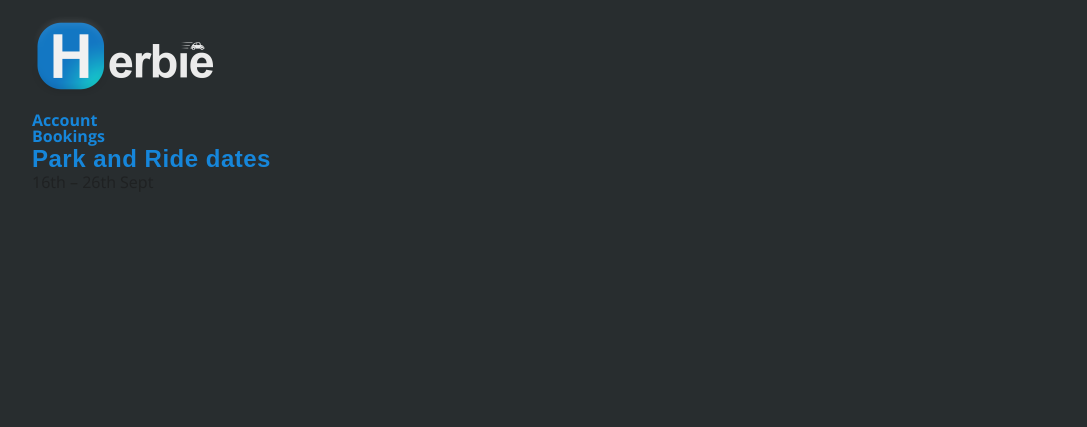
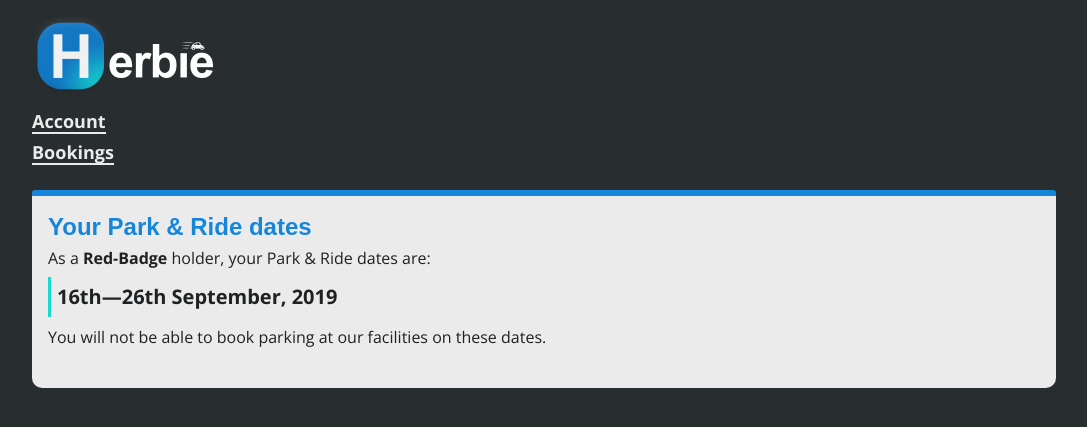
Before and after one commit to CharlieADavies/CIB_Group_work, a Flask app: page /vehicle in a window 1280 px wide. Shown: the top 427 px of the page, without its empty margins (96-1183 px from the left). Run offline with Flask 2, Linux system fonts and the light colour scheme.

Commit message:
Dashboard styling and template

```diff
--- a/static/main.css
+++ b/static/main.css
@@ -35,7 +35,14 @@ h2 {
   font-weight: 600;
   line-height: 1.25;
   font-size: 1.5em;
-  letter-spacing: 0.5px;
+  margin-bottom: 0.25em;
+}
+p {
+  margin-bottom: 0.5em;
+  line-height: 1.3;
+}
+em {
+  font-weight: 600;
 }
 label {
   font-weight: 600;
@@ -43,6 +50,23 @@ label {
 }
 label:after {
   content: ":";
+}
+blockquote {
+  padding: 10px 0 10px 6px;
+  border-left: 3px solid #16dace;
+  font-size: 20px;
+  font-weight: 600;
+  margin-bottom: 0.5em;
+}
+main {
+  border-top: 0.375rem solid #1686da;
+  border-radius: 0.1875rem 0.1875rem 0.625rem 0.625rem;
+  background-color: #ebebeb;
+  padding: 1em;
+}
+footer {
+  margin-top: 2em;
+  color: #ebebeb;
 }
 input[type=password],
 input[type=email],
@@ -56,8 +80,22 @@ input[type=text] {
 .logo {
   margin: 1em 0;
 }
+menu {
+  margin-bottom: 1em;
+}
+menu a {
+  color: #ebebeb;
+  font-size: 18px;
+  padding-bottom: 2px;
+  border-bottom: 2px solid #ebebeb;
+  display: inline-block;
+  margin-bottom: 0.5em;
+}
 .site-strapline {
   display: none;
+}
+.panel {
+  margin-bottom: 1.5em;
 }
 .panel a {
   border-bottom: 3px solid #1686da;
@@ -90,7 +128,7 @@ input[type=text] {
   .site-strapline {
     display: block;
     position: absolute;
-    width: 40%;
+    width: 570px;
     top: 280px;
     left: 640px;
   }
@@ -100,5 +138,11 @@ input[type=text] {
     top: 110px;
     margin: 0;
   }
+  footer {
+    margin: 0;
+    position: absolute;
+    bottom: 10%;
+    right: 10%;
+  }
 }
 /*# sourceMappingURL=main.css.map */
--- a/static/main.less
+++ b/static/main.less
@@ -59,7 +59,16 @@ h2 {
   color: @blue;
   .header-font();
   font-size: 1.5em;
-  letter-spacing: 0.5px;
+  margin-bottom: 0.25em;
+}
+
+p {
+  margin-bottom: 0.5em;
+  line-height: 1.3;
+}
+
+em {
+  font-weight: 600;
 }
 
 label {
@@ -69,6 +78,25 @@ label {
   &:after {
     content: ":";
   }
+}
+
+blockquote {
+  padding: 10px 0 10px 6px;
+  border-left: 3px solid @turquoise;
+  font-size: 20px;
+  font-weight: 600;
+  margin-bottom: 0.5em;
+}
+
+main {
+  .border-style();
+  background-color: @darkWhite;
+  padding: 1em;
+}
+
+footer {
+  margin-top: 2em;
+  color: @darkWhite;
 }
 
 input[type=password],
@@ -85,8 +113,25 @@ input[type=text] {
   margin: 1em 0;
 }
 
+menu {
+  margin-bottom: 1em;
+}
+
+menu a {
+  color: @darkWhite;
+  font-size: 18px;
+  padding-bottom: 2px;
+  border-bottom: 2px solid @darkWhite;
+  display: inline-block;
+  margin-bottom: 0.5em;
+}
+
 .site-strapline {
   display: none;
+}
+
+.panel {
+  margin-bottom: 1.5em;
 }
 
 .panel a {
@@ -127,7 +172,7 @@ input[type=text] {
   .site-strapline {
     display: block;
     position: absolute;
-    width: 40%;
+    width: 570px;
     top: 280px;
     left: 640px;
   }
@@ -139,4 +184,11 @@ input[type=text] {
     margin: 0;
   }
 
+  footer {
+    margin: 0;
+    position: absolute;
+    bottom: @gutter;
+    right: @gutter;
+  }
+
 }
--- a/templates/main.html
+++ b/templates/main.html
@@ -14,7 +14,7 @@
 
         <div class="logo">
             <a href="/">
-                <img src="/static/img/logo-white.png" alt="Project Herbie logo" />
+                <img src="/static/img/logo-pure-white.png" alt="Project Herbie logo" />
             </a>
         </div>
 
@@ -31,14 +31,19 @@
 
         {% if page == "dashboard" or page == "booking" %}
         <div class="panel panel--booking">
+            <div class="panel__title">
                 <h2>Bookings</h2>
+            </div>
             <!-- bookings calendar goes here -->
         </div>
         {% endif %}
 
         {% if page == "licenses" %}
         <div class="panel panel--licenses">
+            <div class="panel__title">
                 <h2>Licenses</h2>
+            </div>
+            <div class="panel__content">
                 <p>
                     All work that isn't in the public domain or free for personal use is credited here.
                 </p>
@@ -46,18 +51,31 @@
                     <li><a href='https://www.flaticon.com/free-icon/volkswagen-beetle_83631'>Volkswagen Beetle</a></li>
                 </ul>
             </div>
+        </div>
         {% endif %}
-
-    </main>
 
         <div class="sidebar">
 
             <div class="panel">
-            <h2>Park and Ride dates</h2>
-            <p>16th – 26th Sept</p>
+                <div class="panel__title">
+                  <h2>Your Park & Ride dates</h2>
+                </div>
+                <div class="panel__content">
+                    <p>
+                        As a <em>Red-Badge</em> holder, your Park & Ride dates are:
+                    </p>
+                    <blockquote>
+                        16th—26th September, 2019
+                    </blockquote>
+                    <p>
+                        You will not be able to book parking at our facilities on these dates.
+                    </p>
+                </div>
             </div>
 
         </div>
 
+    </main>
+
 </body>
 </html>
```
Also changed, not shown: static/img/logo-pure-white.png (added), 1 other file. Lines whose indentation alone changed are shown as unchanged.
